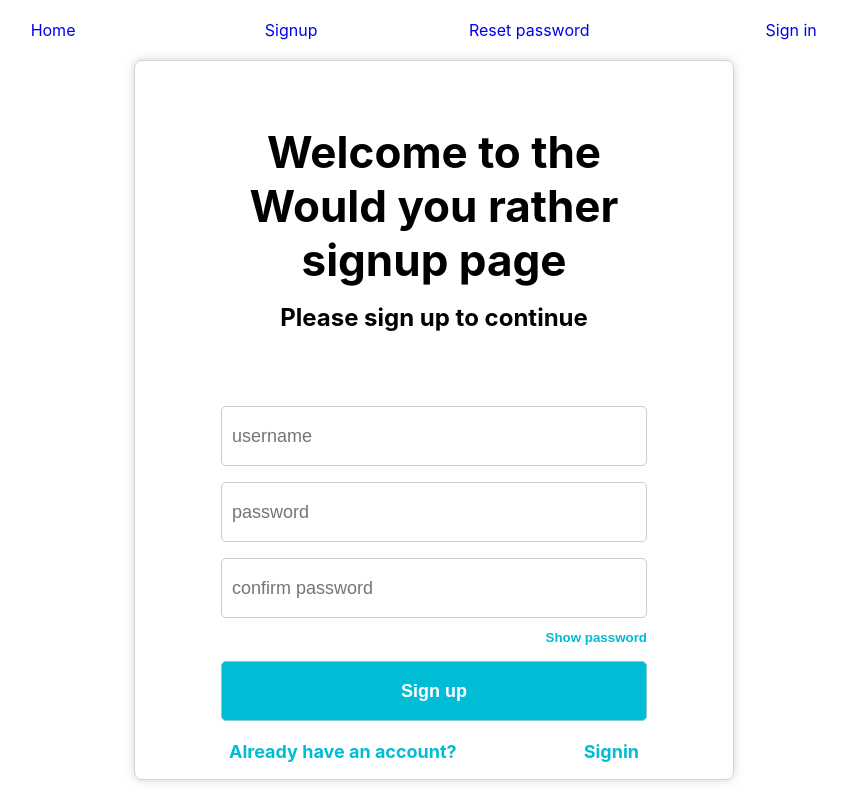
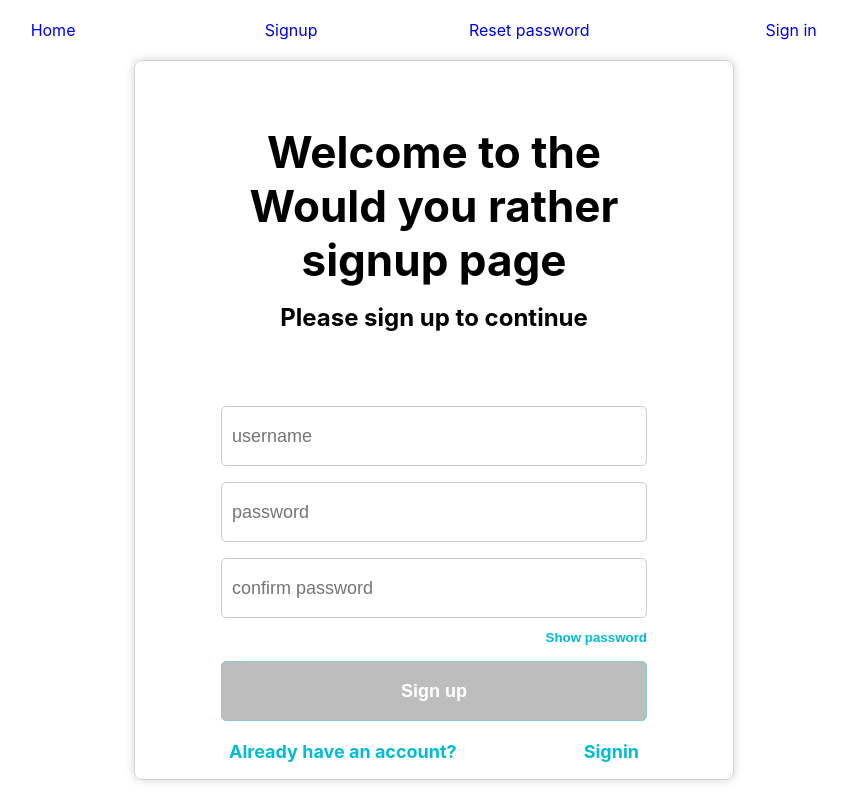
Before and after one commit to gianlucabianco/react-would-you-rather, a React (Create React App) app: page /signup in a window 1280 px wide. Shown: the whole page, without its empty margins (206-1053 px from the left). Built offline with nearby package versions, Linux system fonts and the light colour scheme.

Commit message:
feat: userName error BL and UI, isSubmitDisabled error conditional

```diff
--- a/src/components/Signup.js
+++ b/src/components/Signup.js
@@ -1,8 +1,16 @@
 import React from 'react';
 import { NavLink } from 'react-router-dom';
+import { connect } from 'react-redux';
+
 import './Signup.css';
 
 class Signup extends React.Component {
+
+    getRegisteredUsers = (users) => Object.values(
+        users
+    ).map(
+        user => user.name
+    );
 
     state = {
         // userId: '',
@@ -18,35 +26,42 @@ class Signup extends React.Component {
 
     handleUserInput = e => {
         e.preventDefault();
+        const registeredUsers = this.getRegisteredUsers(this.props.users);
+        const userName = e.target.value;
+        const isUserNameAlreadyTaken = registeredUsers.includes(userName);
+
         this.setState(
             {
                 userName: e.target.value,
-                // TODO: handle userId && debounce
+                userNameError: isUserNameAlreadyTaken,
             }
         );
-        console.log({userName: this.state.userName});
     };
 
     onPasswordChange = e => {
         e.preventDefault();
+        const password = e.target.value;
+        const { confirmPassword } = this.state;
+
         this.setState(
             {
-                password: e.target.value,
+                password,
+                passwordError: password && confirmPassword && password !== confirmPassword
             }
         );
-
-        console.log({password: this.state.password});
     };
 
     onPasswordConfirmChange = e => {
         e.preventDefault();
+        const confirmPassword = e.target.value;
+        const { password } = this.state;
+
         this.setState(
             {
-                confirmPassword: e.target.value,
+                confirmPassword,
+                passwordError: password && confirmPassword && password !== confirmPassword
             }
         );
-
-        console.log({confirmPassword: this.state.confirmPassword});
     };
 
     togglePasswordVisibility = () => {
@@ -72,6 +87,13 @@ class Signup extends React.Component {
             userNameError,
             passwordError,
         } = this.state;
+
+        const isSumbitDisabled = !userName
+            || !password
+            || !confirmPassword
+            || passwordError
+            || userNameError;
+            // || isLoading; // TODO: handle isLoading if needed
 
         return (
             <div className="signup-form">
@@ -116,7 +138,17 @@ class Signup extends React.Component {
                 </div>
                 <button
                     className="signup-button"
-                    onClick={e => this.onSignup(e)}
+                    style={
+                        isSumbitDisabled
+                        ? {
+                            backgroundColor: '#bdbdbd',
+                            color: '#fffm',
+                            border: '1px solid #bdbdbdm',
+                            cursor: 'not-allowed',
+                        }
+                        : {}
+                    }
+                    onClick={e => !isSumbitDisabled && this.onSignup(e)}
                 >
                     Sign up
                 </button>
@@ -131,4 +163,14 @@ class Signup extends React.Component {
     };
 }
 
-export default Signup;
+function mapStateToProps(
+    { users },
+) {
+    return {
+        users
+    };
+}
+
+export default connect(
+    mapStateToProps,
+)(Signup);
```
